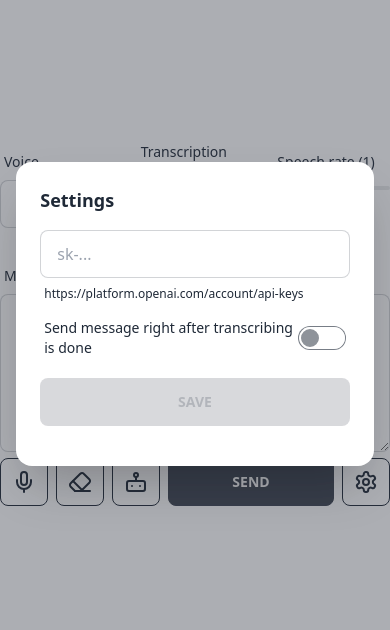
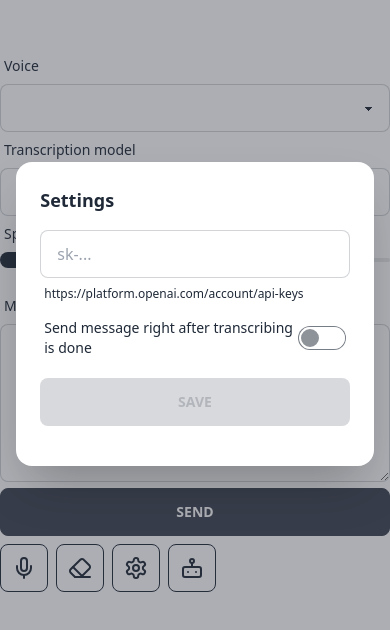
Before and after one commit to aduryagin/gpt, a React (Vite) app: page / in a window 390 px wide. Shown: the part 108-738 px from the top of the page. Built offline with nearby package versions, Linux system fonts and the light colour scheme.

Commit message:
layout, send on enter

```diff
--- a/src/App.tsx
+++ b/src/App.tsx
@@ -9,6 +9,7 @@ import { Bot, LucideSettings } from 'lucide-react';
 import Notification from './Notification';
 import StartNewConversation from './StartNewConversation';
 import { useSettings } from './hooks';
+import { useHotkeys } from 'react-hotkeys-hook';
 
 export type WhisperModel = { size: number; name: string; description: string };
 export type Message = { role: ChatCompletionRequestMessageRoleEnum; date: Date; content: string };
@@ -36,8 +37,6 @@ let readableStream: ReadableStreamDefaultReader<string> | undefined;
 
 /*
   todo:
-    - button to resend messages if something went wrong
-    - experiment with tts. use a queue to play sentences one by one
     - history
     - save custom prompts to local storage / indexed db
 */
@@ -253,6 +252,14 @@ function App() {
     [messages, sendMessages],
   );
 
+  useHotkeys(
+    'enter',
+    () => {
+      sendMessage({ message });
+    },
+    { enableOnFormTags: ['TEXTAREA'] },
+  );
+
   // capture transcription
   useEffect(() => {
     // @ts-ignore
@@ -341,8 +348,8 @@ function App() {
             </div>
           ))}
         </div>
-        <div className="flex gap-5 mb-5 mt-5 items-center">
-          <div className="w-1/3">
+        <div className="sm:flex gap-5 mb-5 mt-5 items-center">
+          <div className="sm:w-1/3">
             <label htmlFor="voices" className="label">
               <span className="label-text">Voice</span>
             </label>
@@ -362,7 +369,7 @@ function App() {
               ))}
             </select>
           </div>
-          <div className="w-1/3">
+          <div className="sm:w-1/3">
             <label htmlFor="whisper-model" className="label">
               <span className="label-text">Transcription model</span>
             </label>
@@ -382,11 +389,11 @@ function App() {
               ))}
             </select>
           </div>
-          <div className="w-1/3">
+          <div className="sm:w-1/3">
             <label htmlFor="rate" className="label">
               <span className="label-text">Speech rate ({rate})</span>
             </label>
-            <div style={{ height: 48 }} className="flex items-start">
+            <div className="flex items-start sm:h-12">
               <input
                 id="rate"
                 type="range"
@@ -421,7 +428,39 @@ function App() {
             onChange={(e) => setMessage(e.target.value)}
             value={message}
           />
-          <div className="flex gap-2 w-full mb-2">
+          <div className="sm:flex gap-2 w-full mb-2">
+            <button
+              disabled={recording || transcribing}
+              className={`btn w-full mb-2 shrink ${isAnswering || isRetry ? 'btn-warning' : ''}`}
+              onClick={() => {
+                if (isRetry) {
+                  sendMessages(
+                    messages.map((item) => ({
+                      content: item.content,
+                      role: item.role,
+                    })),
+                  );
+                  setIsRetry(false);
+                  return;
+                }
+
+                if (isAnswering) {
+                  readableStream?.cancel();
+                  setIsAnswering(false);
+                  return;
+                }
+
+                sendMessage({ message });
+              }}
+            >
+              {(() => {
+                if (isRetry) return 'Retry';
+                if (isAnswering) return 'Stop responding';
+                if (recording) return `Recording ${recordingTime}s`;
+                return transcribing ? 'Transcribing...' : 'Send';
+              })()}
+            </button>
+            <div className="flex gap-2">
               <Transcription
                 setNotificationMessage={setNotificationMessage}
                 whisperModel={whisperModel}
@@ -451,6 +490,11 @@ function App() {
                 }}
               />
               <StartNewConversation setMessages={setMessages} />
+              <div className="tooltip" data-tip="Settings">
+                <button onClick={() => setApiKeyModalVisible(true)} className="btn btn-square btn-outline">
+                  <LucideSettings />
+                </button>
+              </div>
               <div className="tooltip" data-tip="Send system message">
                 <button
                   disabled={recording || transcribing || isAnswering}
@@ -465,41 +509,6 @@ function App() {
                   <Bot />
                 </button>
               </div>
-            <button
-              disabled={recording || transcribing}
-              className={`btn w-full shrink ${isAnswering || isRetry ? 'btn-warning' : ''}`}
-              onClick={() => {
-                if (isRetry) {
-                  sendMessages(
-                    messages.map((item) => ({
-                      content: item.content,
-                      role: item.role,
-                    })),
-                  );
-                  setIsRetry(false);
-                  return;
-                }
-
-                if (isAnswering) {
-                  readableStream?.cancel();
-                  setIsAnswering(false);
-                  return;
-                }
-
-                sendMessage({ message });
-              }}
-            >
-              {(() => {
-                if (isRetry) return 'Retry';
-                if (isAnswering) return 'Stop responding';
-                if (recording) return `Recording ${recordingTime}s`;
-                return transcribing ? 'Transcribing...' : 'Send';
-              })()}
-            </button>
-            <div className="tooltip" data-tip="Settings">
-              <button onClick={() => setApiKeyModalVisible(true)} className="btn btn-square btn-outline">
-                <LucideSettings />
-              </button>
             </div>
           </div>
         </div>
```
Lines whose indentation alone changed are shown as unchanged.
